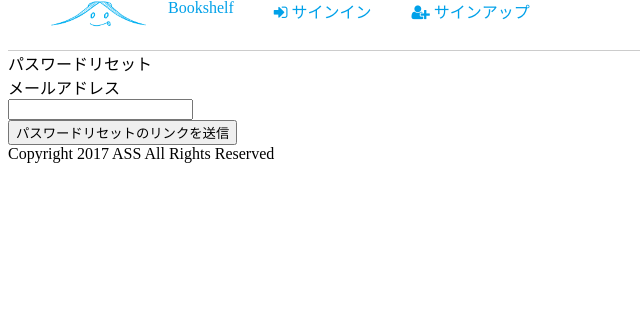
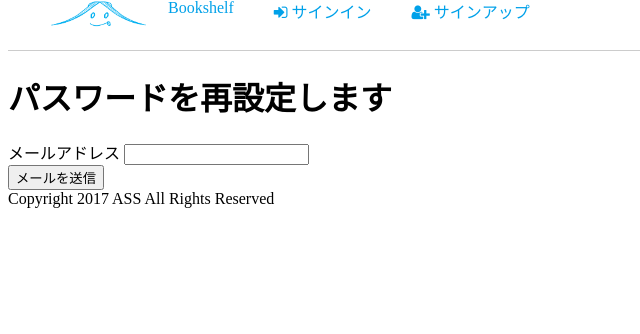
Before and after one commit to takashi0602/MF_bookshelf, a Laravel app: template resources/views/auth/passwords/email.blade.php in a window 1280 px wide. Shown: the part 17-351 px from the top of the page, without its empty margins (0-640 px from the left). Run offline with Laravel 8, Linux system fonts and the light colour scheme; the template is opened without the code that fills it, so the values that code supplies are empty; style sheets or scripts are compiled from the project's sources; settings files or empty folders that the repository lacks are supplied; some libraries are stand-ins or nearby versions.

Commit message:
パスワードリセット マークアップ <div> -> <h1>に修正

```diff
--- a/resources/views/auth/passwords/email.blade.php
+++ b/resources/views/auth/passwords/email.blade.php
@@ -1,12 +1,10 @@
 @extends('layouts.app')
 
 @section('nav')
+<div class="p-passwordReset">
     <div class="container">
-    <div>
-        <div>
-            <div>
-                <div>パスワードリセット</div>
-                <div>
+        <h1>パスワードを再設定します</h1>
+        <div class="c-passwordReset_form">
             @if (session('status'))
                 <div>
                     {{ session('status') }}
@@ -14,26 +12,18 @@
             @endif
             <form method="POST" action="{{ route('password.email') }}">
                 {{ csrf_field() }}
-                        <div class="form-group{{ $errors->has('email') ? ' has-error' : '' }}">
-                            <label for="email">メールアドレス</label>
-                            <div>
-                                <input id="email" type="email" name="email" value="{{ old('email') }}" required>
+                <div class="form-group{{ $errors->has('email') ? ' has-error' : '' }} c-passwordReset_email">
+                    <label class="c-passwordReset_label" for="email">メールアドレス</label>
+                    <input class="c-passwordReset_textBox" id="email" type="email" name="email" value="{{ old('email') }}" required>
                     @if ($errors->has('email'))
-                                    <span>
                         <strong>{{ $errors->first('email') }}</strong>
-                                    </span>
                     @endif
                 </div>
-                        </div>
-                        <div>
-                            <div>
-                                <button type="submit">パスワードリセットのリンクを送信</button>
-                            </div>
+                <div class="c-passwordReset_btn">
+                    <button class="c-sendBtn" type="submit">メールを送信</button>
                 </div>
             </form>
         </div>
     </div>
 </div>
-    </div>
-</div>
 @endsection
--- a/resources/views/books_edit.blade.php
+++ b/resources/views/books_edit.blade.php
@@ -5,7 +5,7 @@
         <div class="c-container">
             @include('common.errors')
             <form action="{{ url('private/books/update') }}" method="POST">
-                <div class="c-editBook_title">本の編集</div>
+                <h1 class="c-editBook_title">編集</h1>
                 <ul class="c-editBool_lists">
                     <li class="c-editBook_list">
                         <label class="c-editBook_label" for="book-name">書籍名</label>
```
Also changed, not shown: resources/views/books.blade.php (+3 -3 lines). Lines whose indentation alone changed are shown as unchanged.
